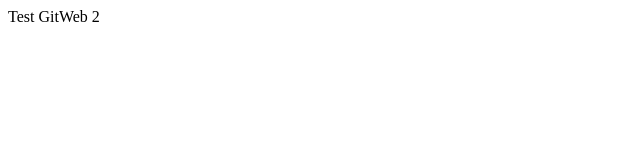
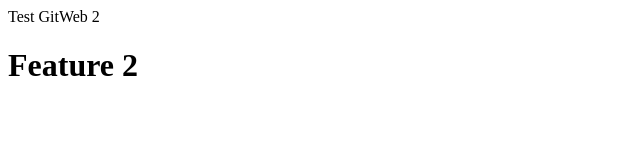
Before and after one commit to jaspertanlol/gitTestNew, a plain HTML site: page web/index.html in a window 1280 px wide. Shown: the whole page, without its empty margins (0-640 px from the left). Drawn offline with Linux system fonts and the light colour scheme.

Commit message:
TestGitWeb - Init Version

```diff
--- a/web/index.html
+++ b/web/index.html
@@ -12,5 +12,6 @@ and open the template in the editor.
     </head>
     <body>
         <div>Test GitWeb 2</div>
+        <h1>Feature 2</h1>
     </body>
 </html>
```
